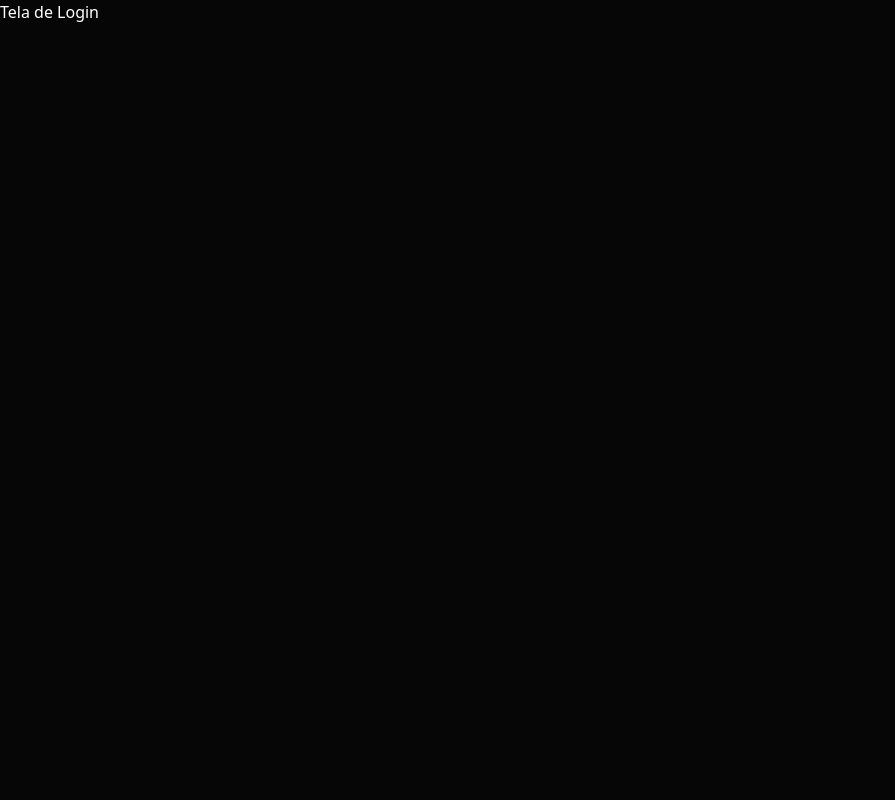
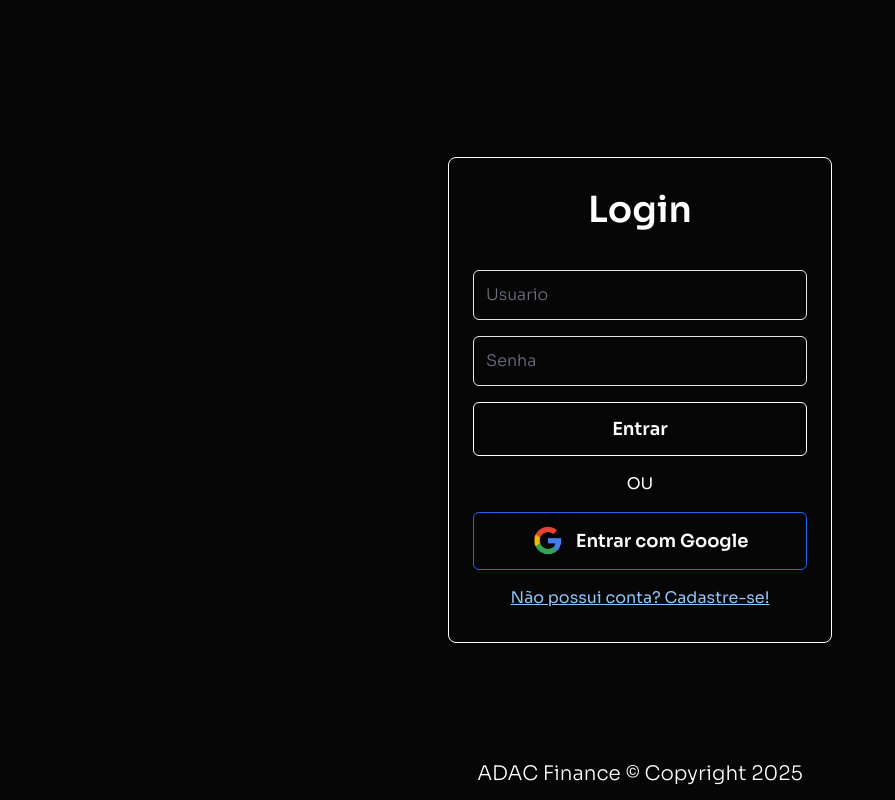
Before and after one commit to Rafaelk26/ADAC-Finance, a Next.js app: page /login in a window 1280 px wide. Shown: the whole page, without its empty margins (0-895 px from the left). Built offline with nearby package versions, Linux system fonts and the light colour scheme.

Commit message:
building page login

```diff
--- a/package.json
+++ b/package.json
@@ -10,6 +10,7 @@
   },
   "dependencies": {
     "next": "15.2.3",
+    "next-auth": "^4.24.11",
     "react": "^19.0.0",
     "react-dom": "^19.0.0"
   },
--- /dev/null
+++ b/src/components/Footer/index.tsx
@@ -0,0 +1,18 @@
+export function Footer(){
+
+    const data = new Date();
+
+    return(
+        <>
+            {/* Footer */}
+            <footer className="max-w-7xl w-full mx-auto flex justify-center">
+                <span className="font-sora font-light text-lg mb-4 text-center
+                md:text-xl md:mb-2 md:text-start
+                ">
+                    {`ADAC Finance © Copyright ${data.getFullYear()}`}
+                </span>
+            </footer>
+
+        </>
+    )
+}
--- /dev/null
+++ b/src/components/Login/Button/index.tsx
@@ -0,0 +1,18 @@
+import { ButtonHTMLAttributes } from "react";
+
+interface buttonProps extends ButtonHTMLAttributes<HTMLButtonElement>{
+    text: string;
+}
+
+export function Button({ text, ...rest}: buttonProps){
+    return(
+        <>
+            <button
+            className="w-full bg-transparent rounded-md p-3 border border-solid border-white
+            font-sora font-semibold transition-all text-lg
+            focus:bg-white focus:text-black focus:outline-0
+            hover:bg-white hover:text-black hover:outline-0"
+            {...rest}>{text}</button>
+        </>
+    )
+}
--- /dev/null
+++ b/src/components/Login/Input/index.tsx
@@ -0,0 +1,18 @@
+import { InputHTMLAttributes } from "react"
+
+
+interface inputProps extends InputHTMLAttributes<HTMLInputElement>{}
+
+export function Input({...rest}: inputProps){
+    return(
+        <>
+            <input
+            className="w-full bg-transparent rounded-md p-3 border outline-solid outline-white
+            font-sora font-light
+            placeholder:text-gray-500 placeholder:text-md
+            focus:placeholder:text-white focus:outline focus:outline-blue-400 focus:border-0"
+            {...rest}
+            />
+        </>
+    )
+}
--- a/src/pages/_app.tsx
+++ b/src/pages/_app.tsx
@@ -1,6 +1,8 @@
 import "@/styles/globals.css";
 import type { AppProps } from "next/app";
+import { SessionProvider } from 'next-auth/react';
 
+// Fonts
 import { Sora } from "next/font/google";
 
 // Importando a fonte Sora
@@ -11,10 +13,10 @@ const sora = Sora({
 
 export default function App({ Component, pageProps }: AppProps) {
   return (
-    <>
+    <SessionProvider session={pageProps.session}>
       <div className={sora.variable}>
         <Component {...pageProps} />
       </div>
-    </>
+    </SessionProvider>
   );
 }
--- /dev/null
+++ b/src/pages/api/auth/[...nextauth].ts
@@ -0,0 +1,15 @@
+import NextAuth from "next-auth";
+import Google from "next-auth/providers/google";
+
+export const authOptions = {
+    providers: [
+        Google({
+            clientId: process.env.GOOGLE_CLIENT_ID as string,
+            clientSecret: process.env.GOOGLE_CLIENT_SECRET as string,
+        })
+    ],
+    secret: process.env.JWT_SECRET as string,
+}
+
+
+export default NextAuth(authOptions);
--- a/src/pages/login/index.tsx
+++ b/src/pages/login/index.tsx
@@ -1,15 +1,108 @@
-import Head from "next/head"
+import Head from "next/head";
+import Image from "next/image";
+import { FormEvent, useState } from "react";
+import { signIn, signOut } from "next-auth/react";
+
+// Components
+
+import { Footer } from "@/components/Footer";
+import { Input } from '../../components/Login/Input';
+import { Button } from '../../components/Login/Button';
+
 
 // CSS
-import styles from './login.module.css'
+import styles from './login.module.css';
+
+// Image
+import GoogleImg from '../../assets/images/Google.png';
+
 
 export default function Login(){
+
+    const [user, setUser] = useState<string>('');
+    const [password, setPassword] = useState<string>('');
+
+    const handleSubmit = (e: FormEvent) =>{
+        // Trava o envio dos dados
+        e.preventDefault()
+
+        // Tratamento dos dados
+        //  ...
+
+        const obj = {
+            user: user,
+            password: password
+        }
+        console.log(obj)
+        setUser("")
+        setPassword("")
+    }
+
+
     return(
         <>
             <Head>
                 <title>ADAC Finance | Login</title>
             </Head>
-            <h1>Tela de Login</h1>
+
+            {/* Background Image */}
+            <div className={`${styles.backgroundImage}`}></div>
+
+            <main className="w-full flex justify-center items-center h-screen -mb-10">
+                <div className="w-11/12 max-w-sm flex flex-col items-center py-8 px-6 border border-solid border-white rounded-lg
+                sm:w-96
+                md:w-96">
+                    <h1 className="font-sora font-semibold text-4xl mb-10">Login</h1>
+                    <form
+                    onClick={(e) => handleSubmit(e)}
+                    className="w-full flex flex-col gap-y-4">
+                        <Input
+                        type="text"
+                        placeholder="Usuario"
+                        name="User"
+                        onChange={(e)=> setUser(e.target.value)}
+                        />
+
+                        <Input
+                        type="password"
+                        placeholder="Senha"
+                        name="Password"
+                        onChange={(e) => setPassword(e.target.value)}
+                        />
+
+                        <Button
+                        text="Entrar"
+                        />
+                    </form>
+
+                    <h4 className="font-sora my-4">OU</h4>
+
+                    {/* Button Google */}
+                    <button
+                        className="w-full flex justify-center items-center bg-transparent rounded-md p-3 border border-solid border-blue-600
+                    font-sora font-semibold transition-all text-sm gap-3
+                    focus:bg-white focus:text-black focus:outline-0 focus:border-0
+                    hover:bg-white hover:text-black hover:outline-0 hover:border-0
+                    sm:text-md
+                    md:text-lg"
+                    >
+                        <Image
+                        className="w-8"
+                        src={GoogleImg}
+                        alt="Logo Google" />
+                        <span>Entrar com Google</span>
+                    </button>
+
+                    <a
+                    className="font-sora mt-4 underline text-blue-300 text-center transition-all
+                    hover:text-white
+                    focus:outline-none focus:rounded-none focus:text-white"
+                    href="/sign">Não possui conta? Cadastre-se!</a>
+                </div>
+            </main>
+
+            {/* Footer */}
+            <Footer />
         </>
     )
 }
```
Also changed, not shown: src/assets/images/Google.png (added), 1 other file (tests, documents, lock files or other folders).
